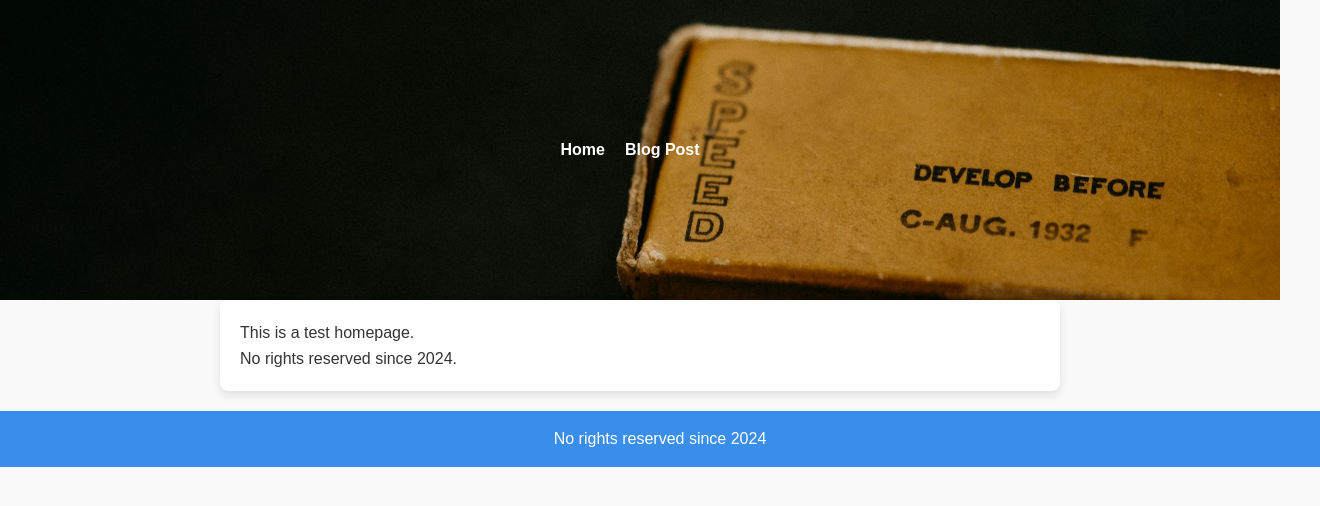
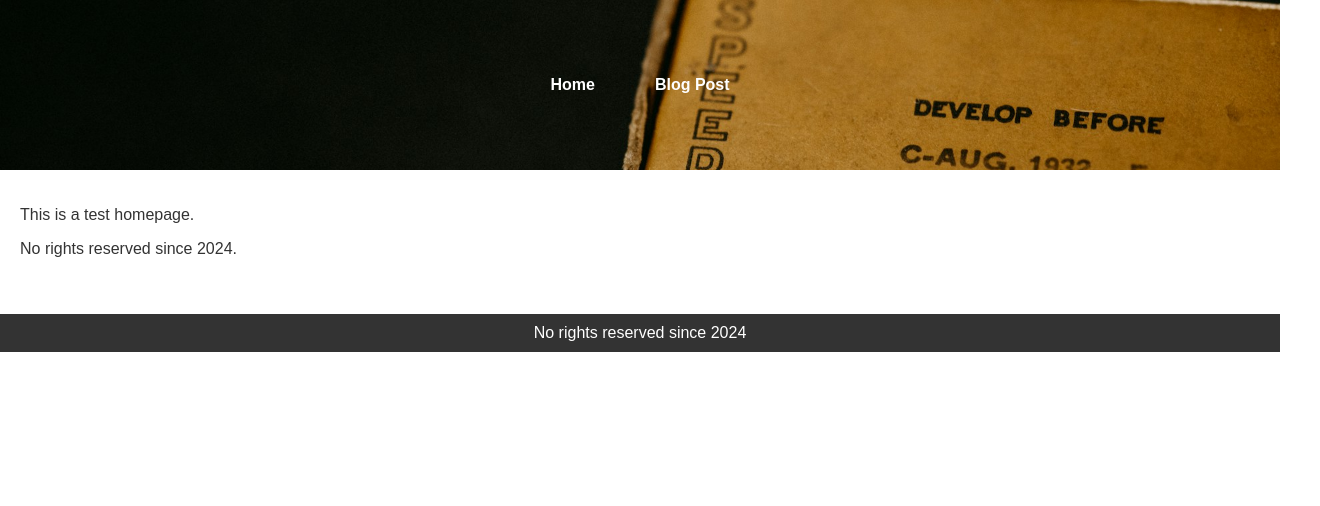
Before and after one commit to Gr8Gatsby/minimal-blog, an Eleventy site: page pages/index.njk in a window 1280 px wide. Shown: the whole page, 1320 px wide, since content can reach past the window. Built offline with nearby package versions, Linux system fonts and the light colour scheme; Eleventy itself is replaced by a stand-in of ours; files that its build step writes are made by us from their sources.

Commit message:
Adjusting the styles for the header

```diff
--- a/_includes/header.njk
+++ b/_includes/header.njk
@@ -1,8 +1,6 @@
 <header>
     <nav>
-        <ul>
-            <li><a href="{{ '/index.html' | url }}">Home</a></li>
-            <li><a href="{{ '/posts/post1.html' | url }}">Blog Post</a></li>
-        </ul>
+        <a href="{{ '/index.html' | url }}">Home</a>
+        <a href="{{ '/posts/post1.html' | url }}">Blog Post</a>
     </nav>
 </header>
--- a/assets/css/styles.css
+++ b/assets/css/styles.css
@@ -1,71 +1,64 @@
+/* General body styling */
 body {
-    background-color: #f9f9f9; /* Light gray background for contrast */
-    font-family: 'Arial', sans-serif; /* Clean font */
     margin: 0;
-    padding: 0;
-    color: #333; /* Dark gray text for readability */
+    font-family: Arial, sans-serif; /* Modern font */
+    color: #333; /* Dark text for readability */
 }
 
+/* Header styling */
 header {
-    background-image: url('/assets/images/banner.jpg'); /* Use the path for the banner image */
-    background-size: cover; /* Cover the entire header area */
-    background-position: center; /* Center the image */
-    height: 300px; /* Set a height for the header */
-    color: white; /* Text color */
-    display: flex; /* Flexbox for centering content */
+    background-image: url('/assets/images/banner.jpg');
+    background-size: cover;
+    background-position: center;
+    height: 150px; /* Adjust height */
+    display: flex;
     align-items: center; /* Center items vertically */
     justify-content: center; /* Center items horizontally */
+    text-align: center; /* Center text */
+    color: white; /* Text color for contrast */
+    padding: 10px; /* Padding for header */
 }
 
-h1, p {
-    margin: 0; /* Reset default margins */
+/* Navigation styling */
+nav {
+    display: flex; /* Flex container for horizontal layout */
+    justify-content: center; /* Center the links */
+    gap: 30px; /* Space between links */
+    list-style: none; /* Remove list-style */
+    margin: 0; /* Reset margin */
+    padding: 0; /* Reset padding */
 }
 
-nav ul {
-    list-style-type: none; /* Remove bullets */
-    padding: 0; /* Remove padding */
-    margin: 0; /* Remove margin */
-    display: flex; /* Flexbox for horizontal alignment */
+nav a {
+    color: white; /* Link color */
+    text-decoration: none; /* Remove underline */
+    font-weight: bold; /* Make links bold */
+    padding: 10px 15px; /* Padding for clickable area */
+    border-radius: 5px; /* Rounded corners */
+    transition: background-color 0.3s, color 0.3s; /* Smooth transition for hover effect */
 }
 
-nav ul li {
-    margin-right: 20px; /* Space between links */
+nav a:hover {
+    background-color: rgba(255, 255, 255, 0.3); /* Light background on hover */
+    color: #f0f0f0; /* Slightly lighter text color on hover */
 }
 
-nav ul li a {
-    color: white; /* White text for links */
-    text-decoration: none; /* No underline */
-    font-weight: bold; /* Bold text for emphasis */
+/* Main content styling */
+main {
+    padding: 20px; /* Padding for main content */
 }
 
-nav ul li a:hover {
-    text-decoration: underline; /* Underline on hover */
+/* Footer styling */
+footer {
+    background-color: #333; /* Dark gray for the footer */
+    color: white; /* Text color */
+    text-align: center; /* Center text */
+    padding: 10px 0; /* Vertical padding */
+    margin-top: 20px; /* Space above footer */
+    position: relative; /* Ensure footer does not overlap with content */
 }
 
-main {
-    padding: 20px; /* Add padding for main content */
-    max-width: 800px; /* Limit width for better readability */
-    margin: auto; /* Center content */
-    background: white; /* White background for main content */
-    border-radius: 8px; /* Rounded corners */
-    box-shadow: 0 4px 8px rgba(0, 0, 0, 0.1); /* Subtle shadow */
+/* Additional footer styling */
+footer p {
+    margin: 0; /* Reset footer paragraph margin */
 }
-
-h1 {
-    color: #3a8eeb; /* Header color matching nav */
-}
-
-footer {
-    background-color: #3a8eeb; /* Footer same color as header */
-    color: white; /* White text */
-    text-align: center; /* Centered text */
-    padding: 15px 20px; /* Spacing */
-    position: relative; /* Allow for footer to stay at the bottom */
-    bottom: 0;
-    width: 100%;
-    margin-top: 20px; /* Space above footer */
-}
-
-p {
-    line-height: 1.6; /* Improve readability with line height */
-}
```
Also changed, not shown: 2 other files.
